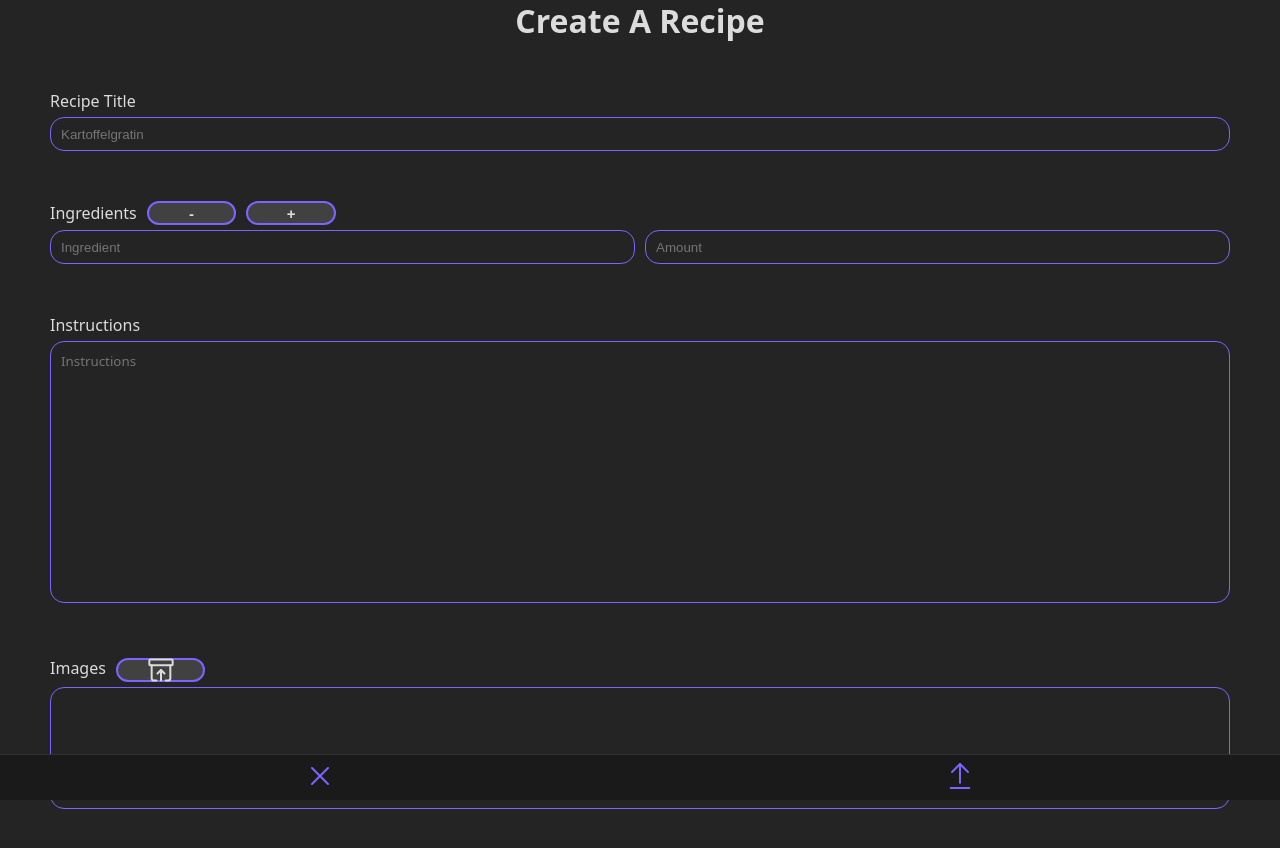
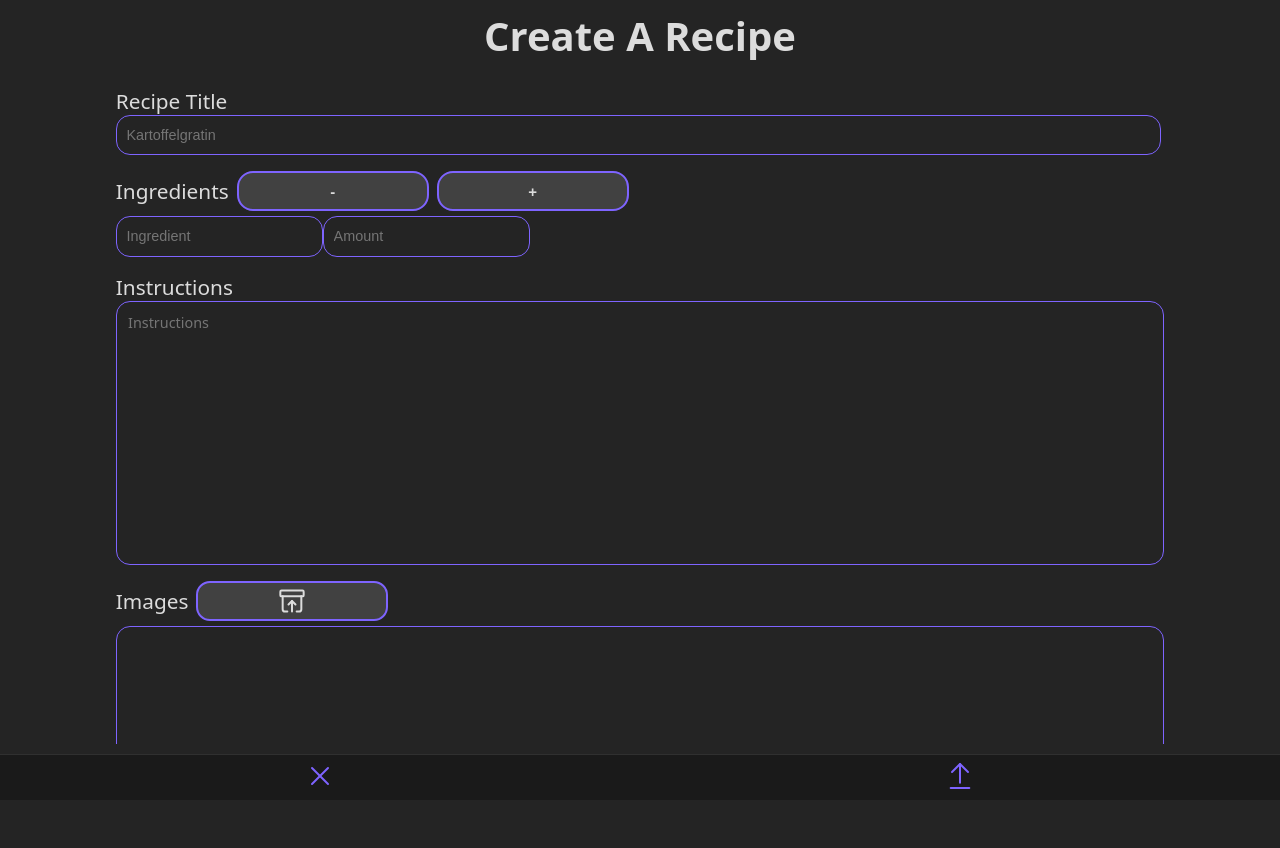
Before and after one commit to zoiska/DishCord, a React (Vite) app: page /create-recipe in a window 1280 px wide. Shown: the top 848 px of the page. After the commit the page ends 800 px from the top, so only its background shows below. Built offline with nearby package versions, Linux system fonts and the light colour scheme; no server answers.

Commit message:
fixed some UI issues

```diff
--- a/src/pages/CreateRecipe/CreateRecipe.css
+++ b/src/pages/CreateRecipe/CreateRecipe.css
@@ -1,19 +1,39 @@
-.create-recipe-header {
-  display: flex;
-  align-items: center;
-  position: relative;
-  width: 100dvw;
-  height: 5dvh;
+label {
+  font-size: 1.3rem;
 }
 
-.create-recipe-title {
-  margin: 0 auto;
+input[type="text"],
+textarea {
+  font-size: 0.9rem;
+}
+
+.create-recipe-wrapper {
+  width: 100dvw;
+  height: calc(100dvh - var(--bottomNav-height));
+  overflow: hidden;
+  display: flex;
+  flex-direction: column;
+  justify-content: center;
+  align-items: center;
+}
+
+.create-recipe-body {
+  display: flex;
+  flex-direction: column;
+  align-items: center;
+  overflow: auto;
+  scrollbar-width: none;
+  -ms-overflow-style: none;
+}
+
+.create-recipe-body::-webkit-scrollbar {
+  display: none;
 }
 
 .form-group {
   display: flex;
   flex-direction: column;
-  margin: 50px;
+  margin: 1rem 0rem 0rem 0rem;
 }
 
 .recipe-title {
@@ -21,16 +41,15 @@
   background-color: transparent;
   border-radius: 14px;
   border: 1px solid var(--color-primary);
-  padding: 10px;
-  margin: 5px 0px 0px 0px;
-  height: 1.5dvh;
+  padding: 0.6rem;
+  height: 1.2rem;
+  width: 80dvw;
 }
 
 .group-ingredients {
   display: flex;
   flex-direction: row;
-  column-gap: 10px;
-  margin: 5px 0px 0px 0px;
+  width: 80dvw;
 }
 
 .recipe-ingredients-data {
@@ -38,23 +57,23 @@
   background-color: transparent;
   border-radius: 14px;
   border: 1px solid var(--color-primary);
-  padding: 10px;
-  width: 50dvw;
-  height: 1.5dvh;
+  height: 1.2rem;
+  padding: 0.6rem;
+  margin: 0.3rem 0 0 0;
+  gap: 0.5rem;
 }
 
 .ingredients-buttons {
   display: flex;
   flex-direction: row;
-  gap: 10px;
   align-items: center;
-  height: 3dvh;
+  gap: 0.5rem;
 }
 
 .addingredient,
 .removeingredient {
-  width: 7dvw;
-  height: 100%;
+  width: 15dvw;
+  height: 5dvh;
   cursor: pointer;
   display: flex;
   justify-content: center;
@@ -66,14 +85,15 @@
   background-color: transparent;
   border-radius: 14px;
   border: 1px solid var(--color-primary);
-  padding: 10px;
+  padding: 0.7rem;
   text-align: left;
   height: 30dvh;
+  width: 80dvw;
+  font-family: system-ui, Avenir, Helvetica, Arial, sans-serif;
   resize: none;
   overflow: auto;
   scrollbar-width: none;
   -ms-overflow-style: none;
-  margin: 5px 0px 0px 0px;
 }
 
 .recipe-instructions::-webkit-scrollbar {
@@ -87,26 +107,27 @@
 .recipe-image {
   display: flex;
   flex-direction: row;
-  gap: 10px;
   align-items: center;
+  gap: 0.5rem;
 }
 
 .recipe-image-upload-button {
-  width: 7dvw;
-  height: 3dvh;
-  padding: 10px;
+  width: 15dvw;
+  height: 5dvh;
+  padding: 0.7rem;
   border-radius: 14px;
-  margin: 5px 0px 0px 0px;
   display: flex;
   justify-content: center;
   align-items: center;
 }
 
 .image-preview {
+  margin: 0.3rem 0 0 0;
   height: 15dvh;
+  width: 80dvw;
+  padding: 0.7rem;
   border: 1px solid var(--color-primary);
   border-radius: 14px;
-  margin: 5px 0px 0px 0px;
   display: flex;
   flex-wrap: wrap;
 }
@@ -128,13 +149,13 @@
   border: 1px solid var(--color-primary);
   border-radius: 14px;
   color: var(--color-text);
-  padding: 20px;
+  padding: 1rem;
   text-align: center;
-  width: 50dvw;
-  height: 15dvh;
+  width: 60dvw;
+  height: 20dvh;
   display: flex;
   flex-direction: column;
-  font-size: 3dvh;
+  font-size: 1.3rem;
   font-weight: bold;
   justify-content: space-around;
 }
@@ -142,11 +163,7 @@
 .popup-buttons {
   display: flex;
   flex-direction: row;
-  gap: 10px;
-}
-
-.popup-cancel-buttons {
-  margin: 10px 0px 0px 0px;
+  gap: 0.5rem;
 }
 
 .bottom-nav-create-recipe {
--- a/src/pages/CreateRecipe/CreateRecipe.jsx
+++ b/src/pages/CreateRecipe/CreateRecipe.jsx
@@ -64,10 +64,9 @@ function CreateRecipe() {
   const handleImageChange = () => {};
 
   return (
-    <div>
-      <div className="create-recipe-header">
-        <h1 className="create-recipe-title">Create A Recipe</h1>
-      </div>
+    <>
+      <div className="create-recipe-wrapper">
+        <h1 className="title">Create A Recipe</h1>
 
         <div className="create-recipe-body">
           <form className="create-recipe-form">
@@ -187,6 +186,7 @@ function CreateRecipe() {
           </button>
         </div>
       </div>
+    </>
   );
 }
 
```
Lines whose indentation alone changed are shown as unchanged.
